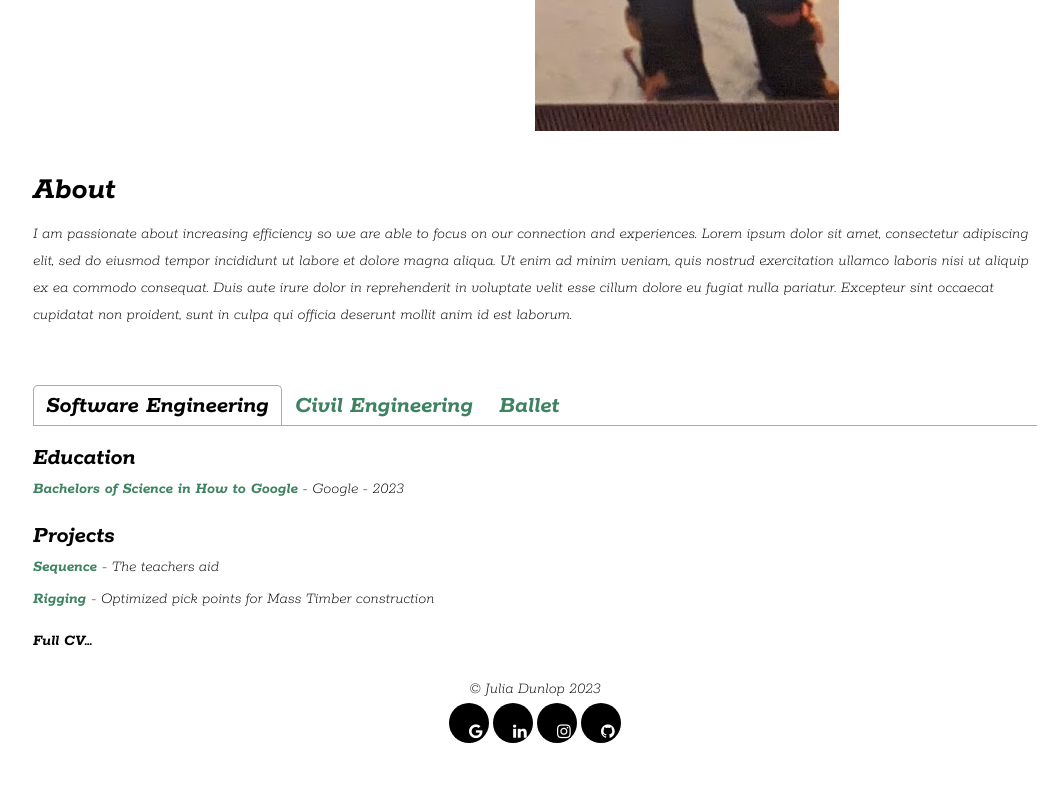
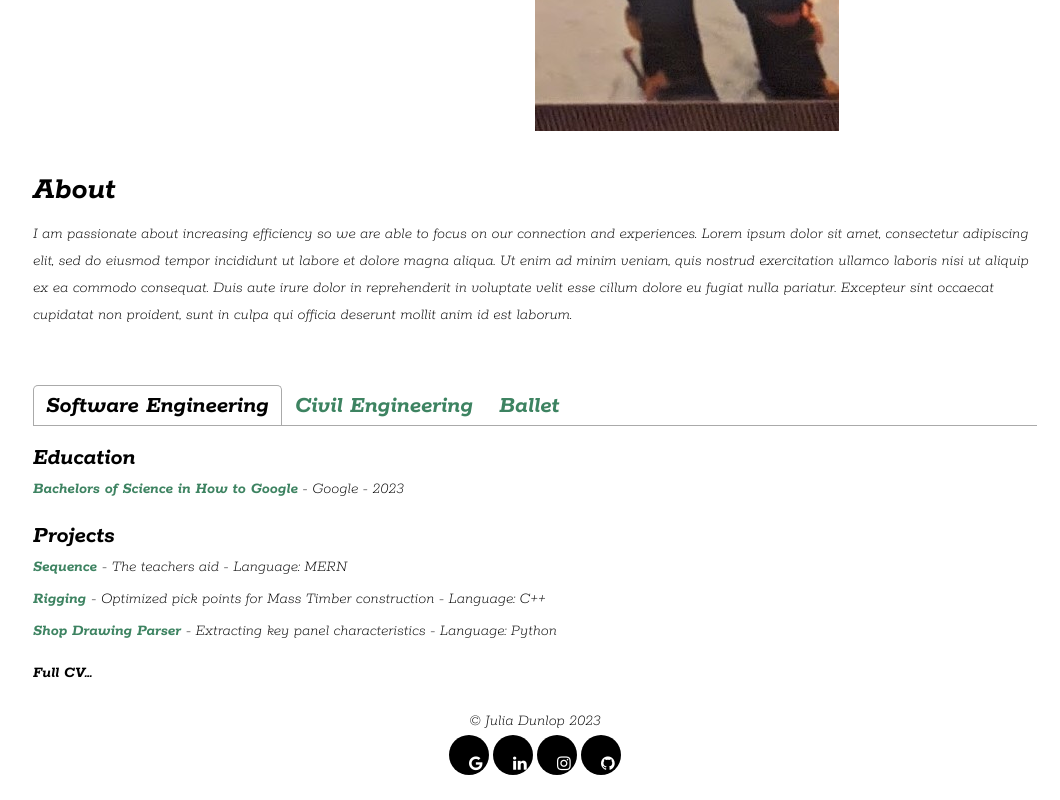
Before and after one commit to juliadunlop/mysite, a React (Create React App) app: page / in a window 1280 px wide. Shown: the part 628-1428 px from the top of the page, without its empty margins (105-1165 px from the left). Before the commit the page ends 1396 px from the top, so only its background shows below. Built offline with nearby package versions, Linux system fonts and the light colour scheme.

Commit message:
added shop drawing parser to project list

```diff
--- a/src/components/CustomAboutTab.jsx
+++ b/src/components/CustomAboutTab.jsx
@@ -23,17 +23,18 @@ export default function CustomAboutTab() {
                 <div class = "tabPanel">
                 <TabPanel>
                         <h2>Education</h2>
-                        <p><a class = "link" href="https://www.google.com" target="_blank" rel="noopener noreferrer" onMouseMove={(ev)=> handleMouseMove(ev)} style={{left:MousePosition.left , top: MousePosition.top}}>Bachelors of Science in How to Google<iframe src="https://www.google.com" onMouseMove={(ev)=> handleMouseMove(ev)} style={{left:MousePosition.left , top: MousePosition.top}}></iframe></a> - Google - 2023</p>
+                        <p><a class = "link" href="https://www.google.com" target="_blank" rel="noopener noreferrer" onMouseMove={(ev)=> handleMouseMove(ev)} style={{left:MousePosition.left , top: MousePosition.top}}>Bachelors of Science in How to Google<iframe src="https://www.google.com/" title="Google" onMouseMove={(ev)=> handleMouseMove(ev)} style={{left:MousePosition.left , top: MousePosition.top}}></iframe></a> - Google - 2023</p>
                         <br></br>
                         <h2>Projects</h2>
-                        <p><a class = "link" href="https://www.ubc.ca" target="_blank" rel="noopener noreferrer" onMouseMove={(ev)=> handleMouseMove(ev)} style={{left:MousePosition.left , top: MousePosition.top}}>Sequence <iframe src="https://www.google.com" onMouseMove={(ev)=> handleMouseMove(ev)} style={{left:MousePosition.left , top: MousePosition.top}}></iframe></a> - The teachers aid</p>
-                        <p><a class = "link" href="https://www.ubc.ca" target="_blank" rel="noopener noreferrer" onMouseMove={(ev)=> handleMouseMove(ev)} style={{left:MousePosition.left , top: MousePosition.top}}>Rigging <iframe src="https://www.google.com" onMouseMove={(ev)=> handleMouseMove(ev)} style={{left:MousePosition.left , top: MousePosition.top}}></iframe></a> - Optimized pick points for Mass Timber construction</p>
+                        <p><a class = "link" href="https://www.ubc.ca" target="_blank" rel="noopener noreferrer" onMouseMove={(ev)=> handleMouseMove(ev)} style={{left:MousePosition.left , top: MousePosition.top}}>Sequence <iframe src="https://www.ubc.ca/" title="UBC" onMouseMove={(ev)=> handleMouseMove(ev)} style={{left:MousePosition.left , top: MousePosition.top}}></iframe></a> - The teachers aid - Language: MERN</p>
+                        <p><a class = "link" href="https://www.ubc.ca" target="_blank" rel="noopener noreferrer" onMouseMove={(ev)=> handleMouseMove(ev)} style={{left:MousePosition.left , top: MousePosition.top}}>Rigging <iframe src="https://www.google.com/" onMouseMove={(ev)=> handleMouseMove(ev)} style={{left:MousePosition.left , top: MousePosition.top}}></iframe></a> - Optimized pick points for Mass Timber construction - Language: C++</p>
+                        <p><a class = "link" href="https://www.ubc.ca" target="_blank" rel="noopener noreferrer" onMouseMove={(ev)=> handleMouseMove(ev)} style={{left:MousePosition.left , top: MousePosition.top}}>Shop Drawing Parser<iframe src="https://www.google.com/" onMouseMove={(ev)=> handleMouseMove(ev)} style={{left:MousePosition.left , top: MousePosition.top}}></iframe></a> - Extracting key panel characteristics - Language: Python</p>
                         <br></br>
                         <h4 class="resume"><a href="/softwareresume">Full CV...</a></h4>
                 </TabPanel>
                 <TabPanel>
                         <h2>Education</h2>
-                        <p><a class = "link" href="https://www.ubc.ca" target="_blank" rel="noopener noreferrer" onMouseMove={(ev)=> handleMouseMove(ev)} style={{left:MousePosition.left , top: MousePosition.top}}>Bachelors of Applied Science in Civil Engineering <iframe src="https://www.google.com" onMouseMove={(ev)=> handleMouseMove(ev)} style={{left:MousePosition.left , top: MousePosition.top}}></iframe></a> - University of British Columbia - 2019 </p>
+                        <p><a class = "link" href="https://www.ubc.ca" target="_blank" rel="noopener noreferrer" onMouseMove={(ev)=> handleMouseMove(ev)} style={{left:MousePosition.left , top: MousePosition.top}}>Bachelors of Applied Science in Civil Engineering <iframe src="https://www.ubc.ca/" onMouseMove={(ev)=> handleMouseMove(ev)} style={{left:MousePosition.left , top: MousePosition.top}}></iframe></a> - University of British Columbia - 2019 </p>
                         <br></br>
                         <h2>Experience</h2>
                         <p><a class = "link" href="https://www.bhbengineers.com" target="_blank" rel="noopener noreferrer" onMouseMove={(ev)=> handleMouseMove(ev)} style={{left:MousePosition.left , top: MousePosition.top}}>BHB Engineers <iframe src="https://www.google.com" onMouseMove={(ev)=> handleMouseMove(ev)} style={{left:MousePosition.left , top: MousePosition.top}}></iframe></a> - Project Engineer</p>
```
